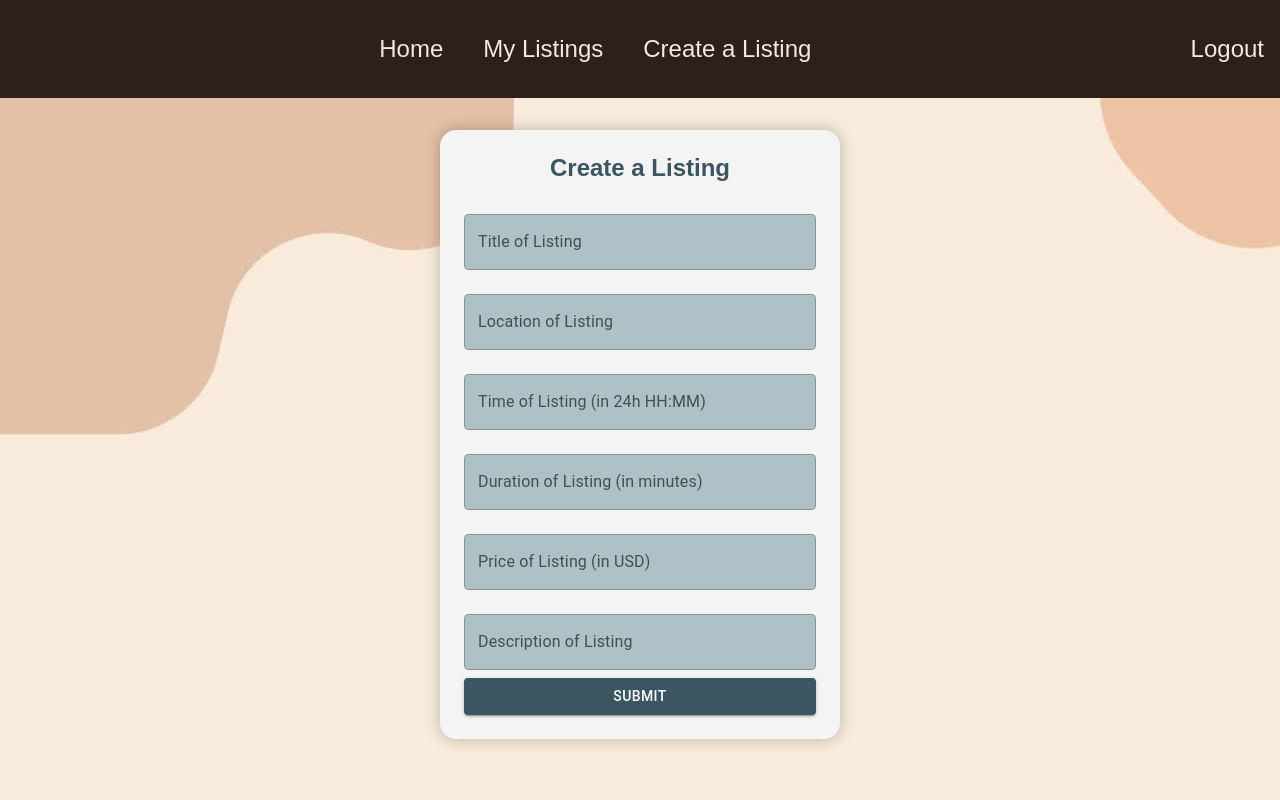
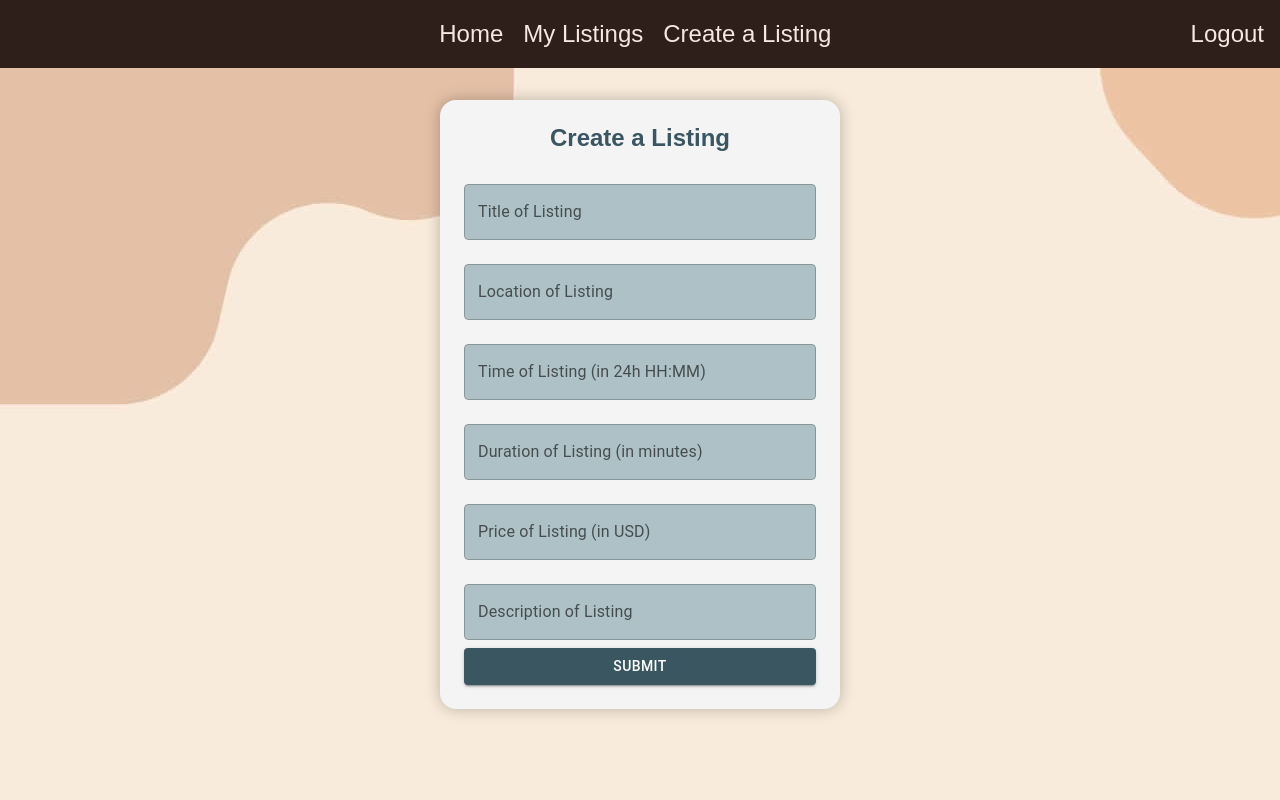
Before and after one commit to Nathaniel-github/LineWaiter, a React (Create React App) app in the folder LineWaiter/line-waiter/: page /create-listing in a window 1280 px wide. Shown: the top 800 px of the page. Built offline with nearby package versions, Linux system fonts and the light colour scheme.

Commit message:
cleanup and updated alignment for navbar

```diff
--- a/LineWaiter/line-waiter/src/components/listing.css
+++ b/LineWaiter/line-waiter/src/components/listing.css
@@ -70,7 +70,7 @@
     font-size: 1rem;
     margin-top: 0.5rem;
     text-align: center;
-    color: #555555; /* Slightly lighter gray for subtext */
+    color: #555555;
     display: block;
 }
 
@@ -105,7 +105,6 @@
     align-items: center;
 }
 
-/* Additional global margin adjustment for overall spacing */
 body {
     margin: 0;
     padding: 0;
--- a/LineWaiter/line-waiter/src/components/navbar.css
+++ b/LineWaiter/line-waiter/src/components/navbar.css
@@ -1,29 +1,32 @@
 .navbar {
-     width: 100vw; /* Full viewport width */
+  width: 100vw;
   display: flex;
   align-items: center;
   justify-content: space-between;
   background: #2F1F1B;
   color: #fff;
-    padding: 20px 0; /* Adjust padding as needed */
-    padding-right:1rem;
+  padding: 20px 1rem;
 }
 
 ul {
+  display: flex;
   flex: 1;
   list-style: none;
-    text-align: center;
+  justify-content: center;
+  align-items: center;
   padding: 0;
+  padding-left: 4rem;
   margin: 0;
+  gap: 20px;
 }
 
 ul li {
-    display: inline-block;
-    margin: 15px 20px;
+  display: flex;
+  align-items: center;
+  margin: 0;
   font-size: 24px;
   cursor: pointer;
 }
-
 
 a {
   color: #F6E7E2;
@@ -36,4 +39,5 @@ a:hover {
 
 .logout-link {
   font-size: 24px;
+  margin-left: auto;
 }
--- a/LineWaiter/line-waiter/src/index.css
+++ b/LineWaiter/line-waiter/src/index.css
@@ -32,8 +32,8 @@ code {
   width: 100vw;
   background: #3A5661;
   padding-top: 2rem;
-  justify-content: center; /* Adjusted for vertical centering or space distribution */
-  align-items: center; /* Correct value for horizontal centering */
+  justify-content: center;
+  align-items: center;
 }
 
 .home-intro {
@@ -42,6 +42,6 @@ code {
   font-size: 1.2rem;
   text-align: center;
   color: #F6E7E2;
-  width: 100vw; /* Full viewport width */
+  width: 100vw;
 
 }
--- a/LineWaiter/line-waiter/src/pages/createlisting.css
+++ b/LineWaiter/line-waiter/src/pages/createlisting.css
@@ -1,56 +1,56 @@
 .create-body {
   background: url('../assets/listingback.png') no-repeat;
     font-family: 'Helvetica Neue', sans-serif;
-    color: #2E3192FF; /* Keeping text white for readability */
+    color: #2E3192FF;
     height: 150vh;
     padding:2rem;
-  width: 100vw; /* Full viewport width */
+  width: 100vw;
 }
 
 h2 {
-    color: #3A5661; /* Changing text color to black */
+    color: #3A5661;
     text-align: center;
     margin-bottom: 1rem;
 }
 
 .create-listing-form {
-    box-shadow: 0 10px 25px rgba(0, 0, 0, 0.2); /* Deeper shadow for contrast */
+    box-shadow: 0 10px 25px rgba(0, 0, 0, 0.2);
     border-radius: 8px;
-    background-color: rgba(255, 255, 255, 0.15); /* Slightly more visible white for a subtle contrast */
+    background-color: rgba(255, 255, 255, 0.15);
     padding: 20px;
-    border: 1px solid #bbb; /* Adjusting border for better visibility */
-    backdrop-filter: blur(5px); /* Retaining the frosted glass effect */
+    border: 1px solid #bbb;
+    backdrop-filter: blur(5px);
 }
 
 .MuiTextField-root {
-    background-color: #AEC1C6; /* Slightly light blue background for input fields */
-    border-radius: 5px; /* Rounded corners for the input fields */
-    border: 1px solid #ccc; /* Slight border for definition */
+    background-color: #AEC1C6;
+    border-radius: 5px;
+    border: 1px solid #ccc;
 }
 
 .MuiInputBase-input {
-    color: #333; /* Dark text color for contrast and readability */
+    color: #333;
 }
 
 .MuiButton-root {
     display: block;
     width: 100%;
     margin-top: 20px;
-    background-color: #5B63D3; /* Brighter blue for the button */
+    background-color: #5B63D3;
     color: white;
     padding: 10px 0;
 }
 
 .MuiButton-root:hover {
-    background-color: #3B41A5; /* Slightly darker blue on hover for a subtle effect */
+    background-color: #3B41A5;
 }
 
 .sign-up-success-message {
-    color: #5B63D3; /* Echoing the button color for consistency */
+    color: #5B63D3;
     text-align: center;
     font-size: 1rem;
     padding: 10px 0;
-    background-color: #B3E5FC; /* Lighter blue background for the message, enhancing visibility */
+    background-color: #B3E5FC;
     border-radius: 5px;
     margin: 20px 0;
 }
@@ -59,8 +59,8 @@ h2 {
     max-width: 500px;
     margin: auto;
     padding: 3rem;
-    background-color: rgba(255, 255, 255, 0.1); /* Adjusting for a more transparent look to blend with the bright theme */
-    border-radius: 8px; /* Keeping rounded corners */
-    box-shadow: 0px 0px 15px rgba(0, 0, 0, 0.25); /* Adjusting shadow for consistency */
-    backdrop-filter: blur(8px); /* Fine-tuning the frosted glass effect */
+    background-color: rgba(255, 255, 255, 0.1);
+    border-radius: 8px;
+    box-shadow: 0px 0px 15px rgba(0, 0, 0, 0.25);
+    backdrop-filter: blur(8px);
 }
```
Lines whose indentation alone changed are shown as unchanged.
